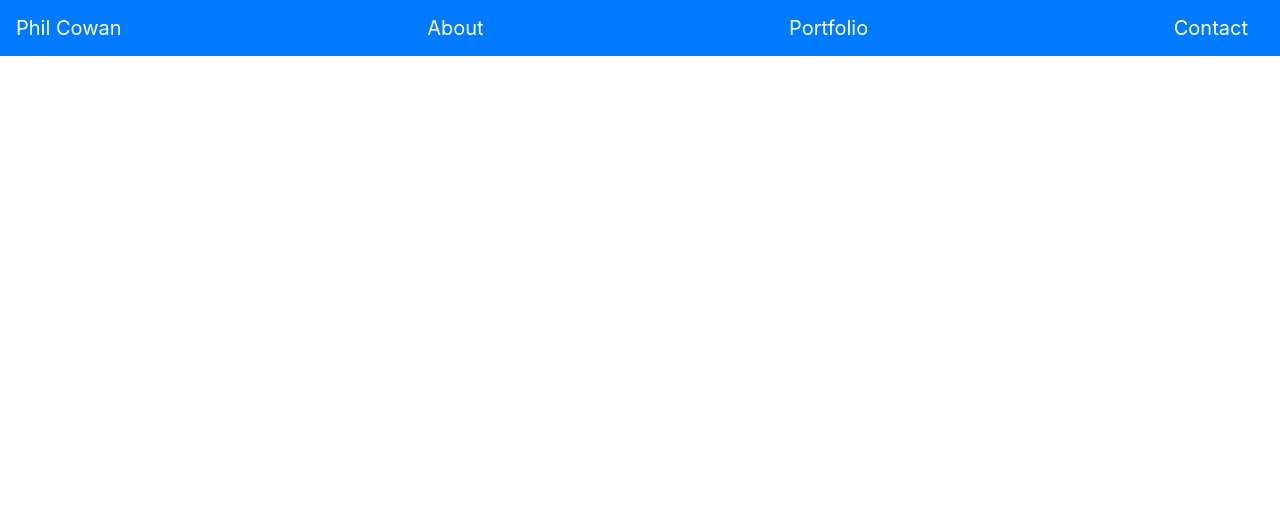
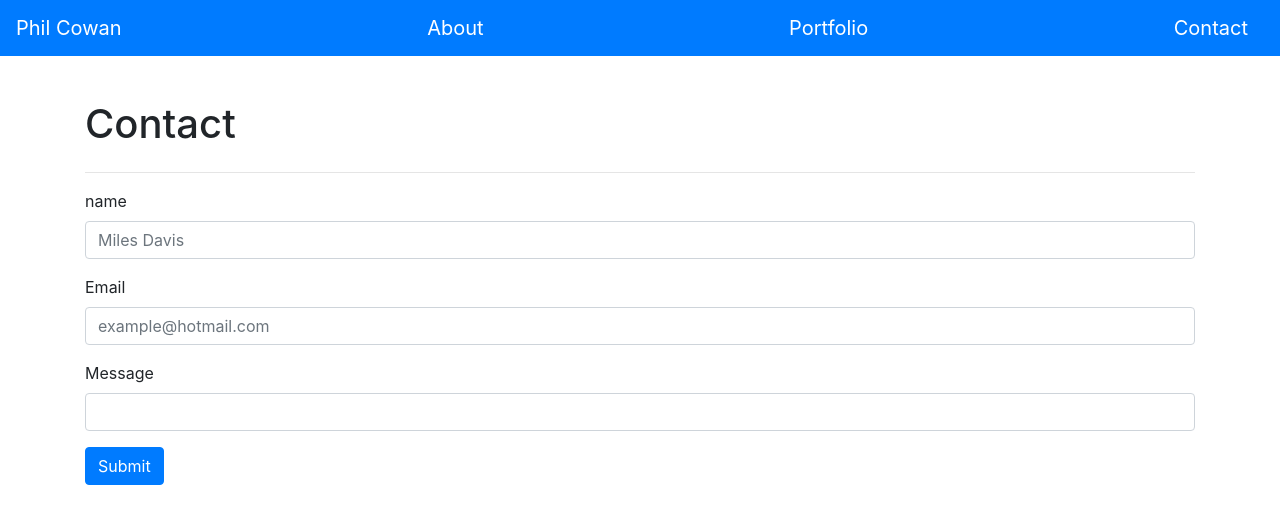
Before and after one commit to phil4lif/bootstrap-portfolio, a plain HTML site: page contact.html in a window 1280 px wide. Drawn offline with nearby package versions, Linux system fonts and the light colour scheme.

Commit message:
adds contact form

```diff
--- a/contact.html
+++ b/contact.html
@@ -15,5 +15,30 @@
                 <a class="navbar-brand" href="contact.html">Contact</a>
               </nav>
 
+              <div class="container" style="margin-top:100px;">
+                    <div class="row">
+                        <div class="col-md-3"><h1>Contact</h1></div>
+                    </div>
+                <hr>
+                <form>
+                        <div class="form-group">
+                          <label for="name">name</label>
+                          <input type="text" class="form-control" id="formGroupExampleInput" placeholder="Miles Davis">
+                        </div>
+                        <div class="form-group">
+                          <label for="email">Email</label>
+                          <input type="text" class="form-control" id="formGroupExampleInput2" placeholder="example@hotmail.com">
+                        </div>
+                        <div class="form-group">
+                            <label for="message">Message</label>
+                            <input type="text-area" class="form-control" id="formGroupExampleInput">
+                        </div>
+                        <button type="button" class="btn btn-primary">Submit</button>
+                      </form>
+
+
+
+                </div>
+
 </body>
 </html>
```
